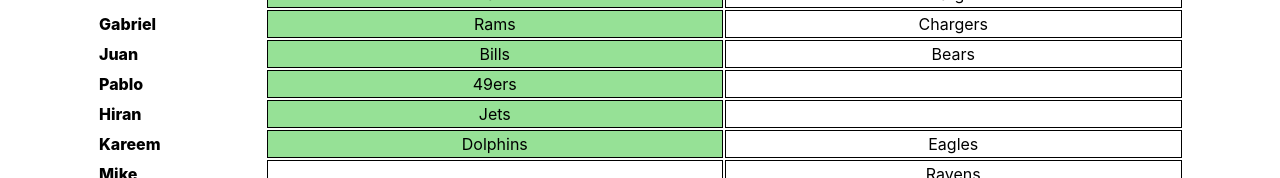
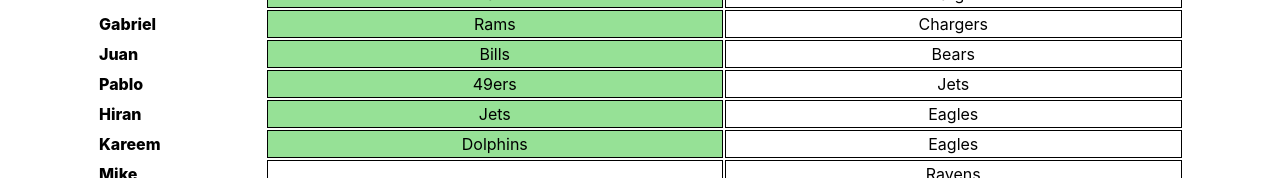
Before and after one commit to gdelv/survivor-pool, a React (Create React App) app: page / in a window 1280 px wide. Shown: the part 1887-2065 px from the top of the page. Built offline with nearby package versions, Linux system fonts and the light colour scheme.

Commit message:
added hiran/pablo picks

```diff
--- a/src/data/sfPoolEntries.js
+++ b/src/data/sfPoolEntries.js
@@ -98,7 +98,7 @@
                 "isCorrect": true
             },
             {
-                "teamChosen": "",
+                "teamChosen": "Jets",
                 "isCorrect": null
             }
         ]
@@ -111,7 +111,7 @@
                 "isCorrect": true
             },
             {
-                "teamChosen": "",
+                "teamChosen": "Eagles",
                 "isCorrect": null
             }
         ]
```
